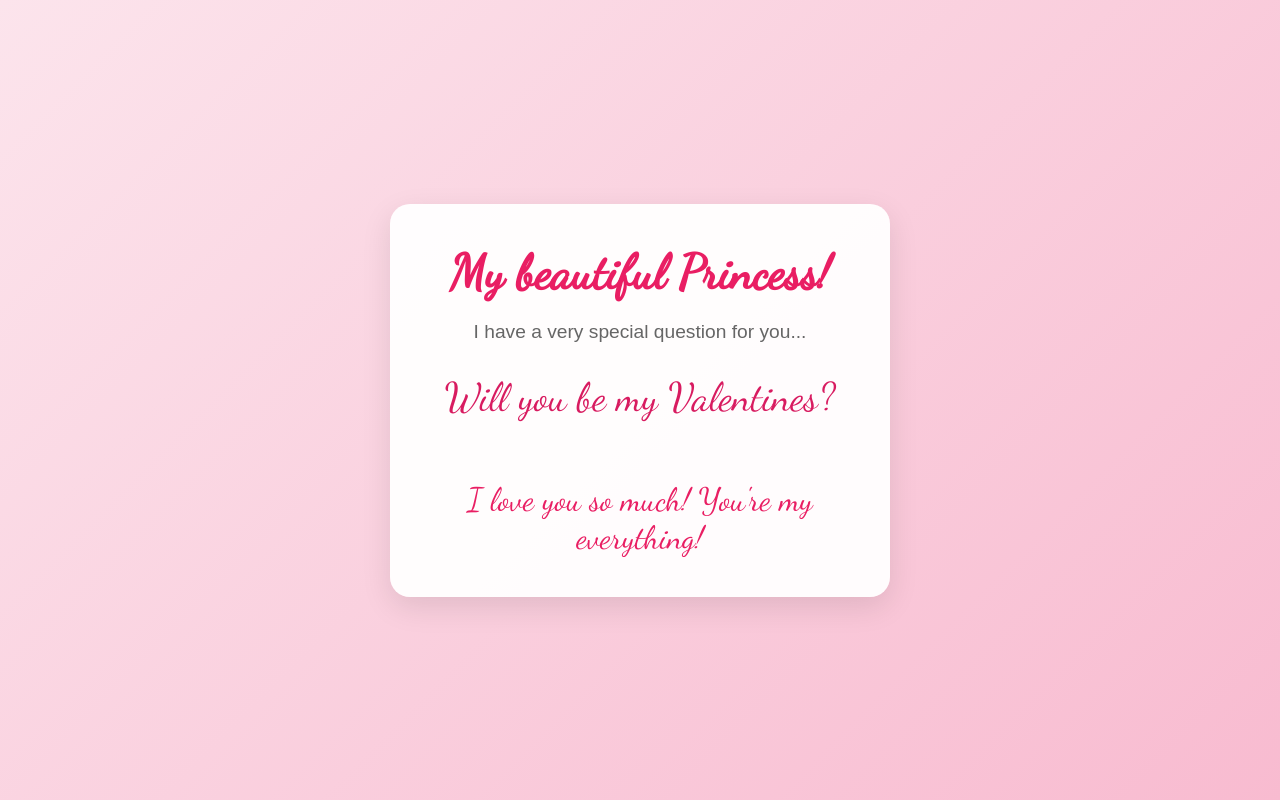
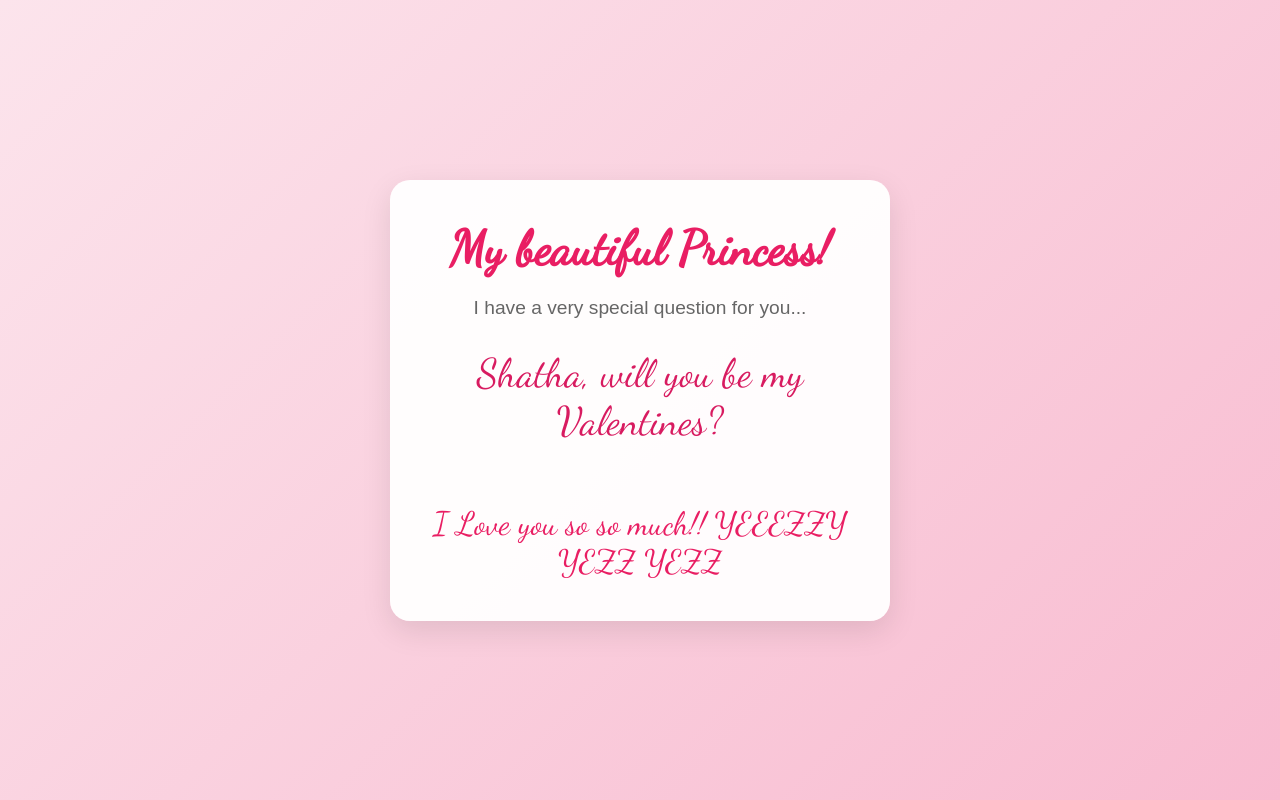
Before and after one commit to arfinuddin/Shatha, a plain HTML site: page index.html in a window 1280 px wide. Both pictures are taken after a click on the button "Yes". Drawn offline with Linux system fonts and the light colour scheme.

Commit message:
Initial commit

```diff
--- a/index.html
+++ b/index.html
@@ -12,7 +12,7 @@
         <div class="proposal-card">
             <h1 class="greeting">My beautiful Princess!</h1>
             <div class="message">I have a very special question for you...</div>
-            <div class="proposal">Will you be my Valentines?</div>
+            <div class="proposal">Shatha, will you be my Valentines?</div>
             <div class="buttons">
                 <button id="yesBtn" class="btn yes-btn">Yes</button>
                 <button id="noBtn" class="btn no-btn">No</button>
--- a/script.js
+++ b/script.js
@@ -5,7 +5,7 @@ document.addEventListener('DOMContentLoaded', function() {
     let noBtnClickCount = 0;
 
     yesBtn.addEventListener('click', function() {
-        response.textContent = "I love you so much! You're my everything!";
+        response.textContent = "I Love you so so much!! YEEEZZY YEZZ YEZZ";
         response.classList.add('heart-beat');
         yesBtn.style.display = 'none';
         noBtn.style.display = 'none';
```
